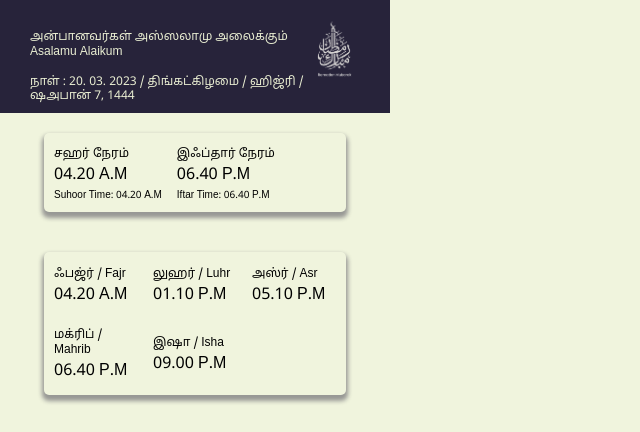
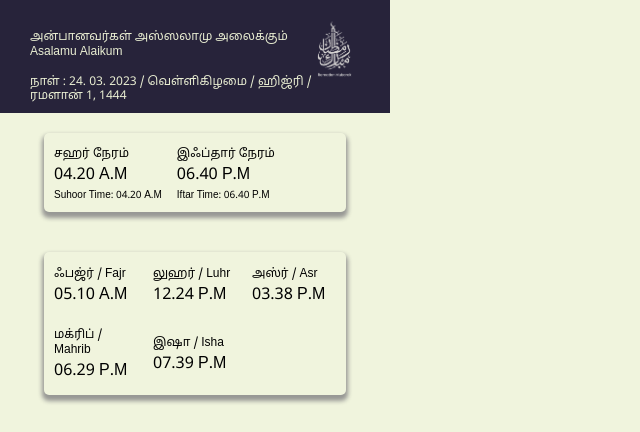
Before and after one commit to MohamedRiya-prog/Ramadan, a plain HTML site: page page-1.html in a window 1280 px wide. Shown: the top 432 px of the page, 0-640 px from the left. Drawn offline with nearby package versions, Linux system fonts and the light colour scheme.

Commit message:
update-23.3.23

```diff
--- a/page-1.html
+++ b/page-1.html
@@ -24,7 +24,7 @@
         </div>
         <div class="Hijri-year">
             <p>
-                நாள் : 20. 03. 2023 / திங்கட்கிழமை / ஹிஜ்ரி / ஷஅபான் 7, 1444
+                நாள் : 24. 03. 2023 / வெள்ளிகிழமை / ஹிஜ்ரி / ரமளான் 1, 1444
             </p>
         </div>
     </div>
@@ -43,23 +43,23 @@
     <div class="schedule-1">
         <div class="suhur__time">
             <p class="heading">ஃபஜ்ர் / Fajr</p>
-            <p class="time">04.20 A.M</p>
+            <p class="time">05.10 A.M</p>
         </div>
         <div class="Iftar__time">
             <p class="heading">லுஹர் / Luhr</p>
-            <p class="time">01.10 P.M</p>
+            <p class="time">12.24 P.M</p>
         </div>
         <div class="Iftar__time">
             <p class="heading">அஸ்ர் / Asr</p>
-            <p class="time">05.10 P.M</p>
+            <p class="time">03.38 P.M</p>
         </div>
         <div class="Iftar__time">
             <p class="heading">மக்ரிப் / Mahrib</p>
-            <p class="time">06.40 P.M</p>
+            <p class="time">06.29 P.M</p>
         </div>
         <div class="Iftar__time">
             <p class="heading">இஷா / Isha</p>
-            <p class="time">09.00 P.M</p>
+            <p class="time">07.39 P.M</p>
         </div>
     </div>
     <div class="suhoor__niyyat">
```
